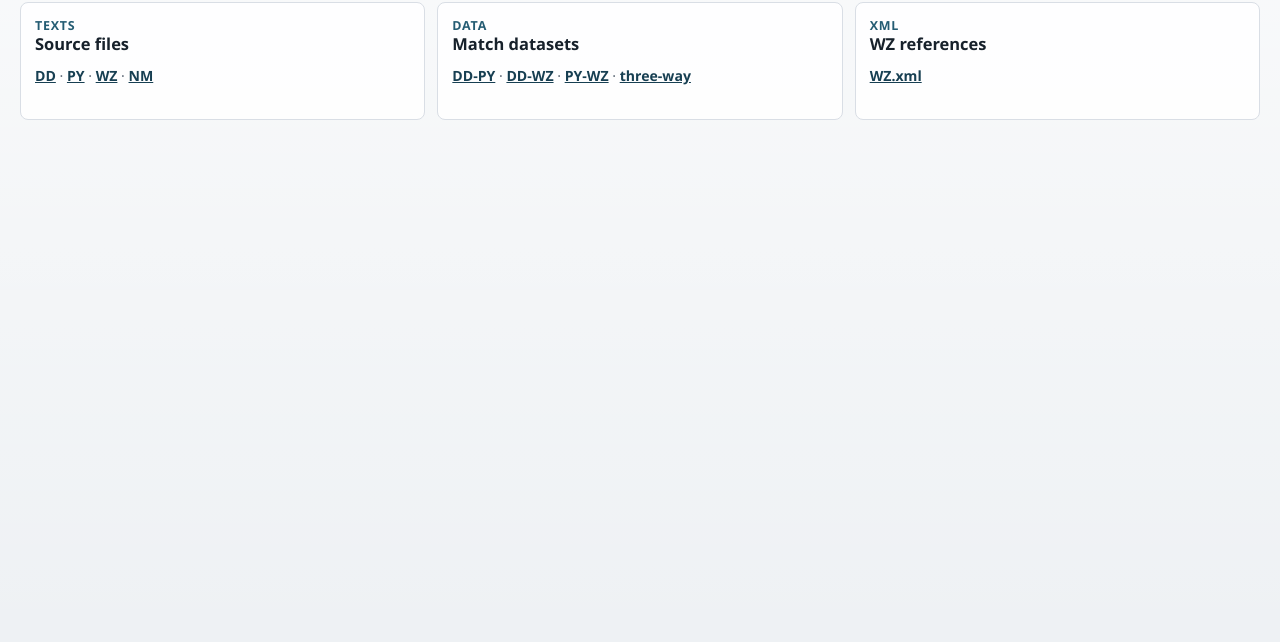
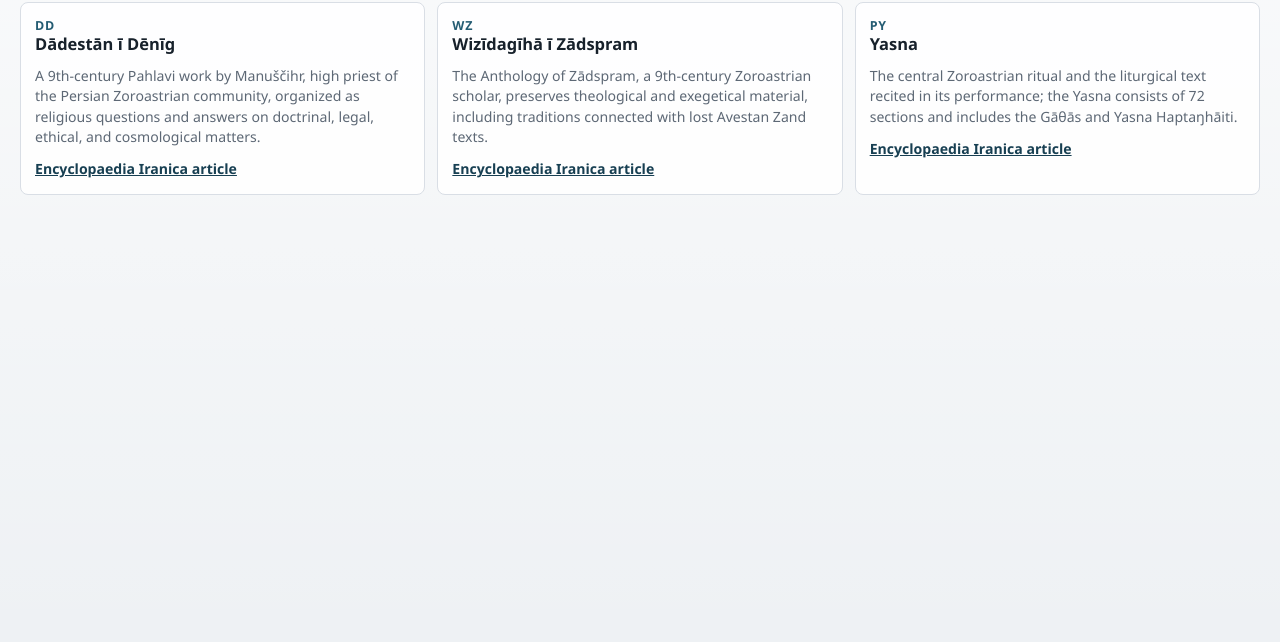
Before and after one commit to royaassadi1234-code/DARC, a plain HTML site: page resources.html in a window 1280 px wide. Shown: the part 158-800 px from the top of the page. Drawn offline with Linux system fonts and the light colour scheme.

Commit message:
Rewrite resources text entries

```diff
--- a/resources.html
+++ b/resources.html
@@ -38,25 +38,30 @@
               <a class="active" href="resources.html">Resources</a>
               <a href="about.html">about</a>
             </nav>
-            <div class="status">Local files</div>
+            <div class="status">Iranica links</div>
           </div>
         </header>
 
-        <section class="resources-grid" aria-label="Project resources">
+        <section class="resources-grid" aria-label="Text resources">
           <article class="text-card">
-            <div class="siglum">Texts</div>
-            <h2>Source files</h2>
-            <p class="meta"><a href="Dd.txt">DD</a> · <a href="PY-Pt4.txt">PY</a> · <a href="WZ.txt">WZ</a> · <a href="NM.txt">NM</a></p>
+            <div class="siglum">DD</div>
+            <h2>Dādestān ī Dēnīg</h2>
+            <p class="meta">A 9th-century Pahlavi work by Manuščihr, high priest of the Persian Zoroastrian community, organized as religious questions and answers on doctrinal, legal, ethical, and cosmological matters.</p>
+            <p class="meta"><a href="https://www.iranicaonline.org/articles/dadestan-i-denig-religious/" target="_blank" rel="noreferrer">Encyclopaedia Iranica article</a></p>
           </article>
+
           <article class="text-card">
-            <div class="siglum">Data</div>
-            <h2>Match datasets</h2>
-            <p class="meta"><a href="pseudo-data.json">DD-PY</a> · <a href="dd-wz-data.json">DD-WZ</a> · <a href="py-wz-data.json">PY-WZ</a> · <a href="dd-py-wz-data.json">three-way</a></p>
+            <div class="siglum">WZ</div>
+            <h2>Wizīdagīhā ī Zādspram</h2>
+            <p class="meta">The Anthology of Zādspram, a 9th-century Zoroastrian scholar, preserves theological and exegetical material, including traditions connected with lost Avestan Zand texts.</p>
+            <p class="meta"><a href="https://www.iranicaonline.org/articles/zadspram/" target="_blank" rel="noreferrer">Encyclopaedia Iranica article</a></p>
           </article>
+
           <article class="text-card">
-            <div class="siglum">XML</div>
-            <h2>WZ references</h2>
-            <p class="meta"><a href="WZ.xml">WZ.xml</a></p>
+            <div class="siglum">PY</div>
+            <h2>Yasna</h2>
+            <p class="meta">The central Zoroastrian ritual and the liturgical text recited in its performance; the Yasna consists of 72 sections and includes the Gāθās and Yasna Haptaŋhāiti.</p>
+            <p class="meta"><a href="https://www.iranicaonline.org/articles/yasna/" target="_blank" rel="noreferrer">Encyclopaedia Iranica article</a></p>
           </article>
         </section>
       </section>
```
